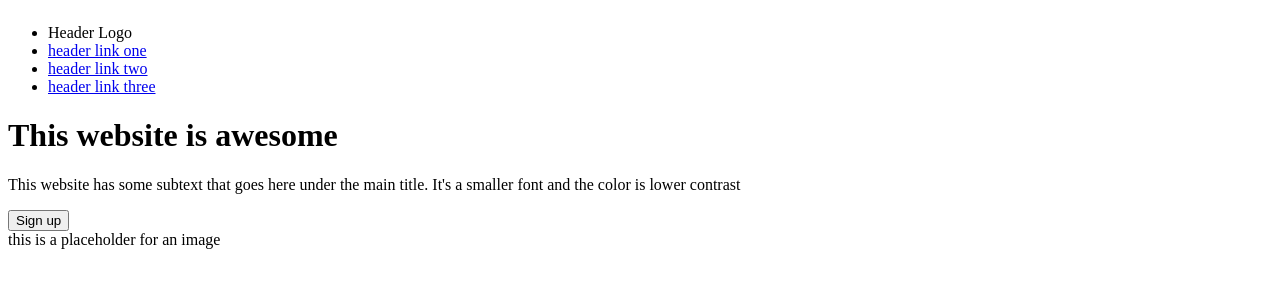
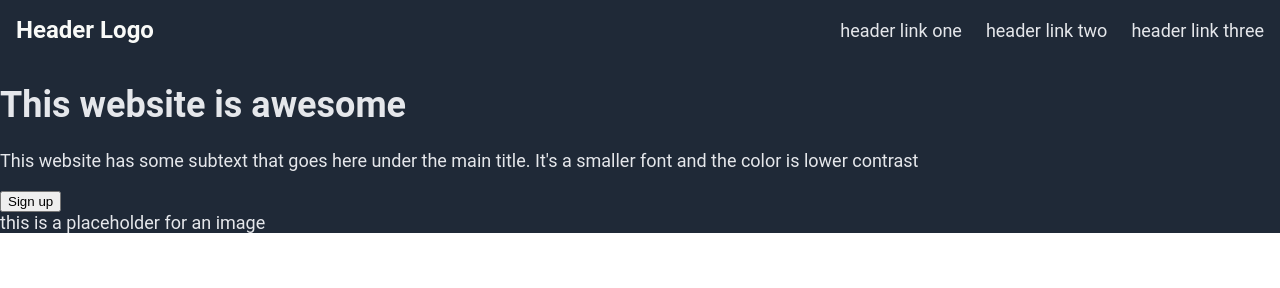
Before and after one commit to edwards955/landing-page, a plain HTML site: page index.html in a window 1280 px wide. Drawn offline with Linux system fonts and the light colour scheme.

Commit message:
Modify header to give links correct spacing

```diff
--- a/index.html
+++ b/index.html
@@ -7,14 +7,12 @@
     </head>
     <body>
         <div class="hero">
-            <div class="header">
-                <ul>
-                    <li>Header Logo</li>
+                <ul class="header">
+                    <li class="logo">Header Logo</li>
                     <li><a href="#">header link one</a></li>
                     <li><a href="#">header link two</a></li>
                     <li><a href="#">header link three</a></li>
                 </ul>
-            </div>
             <div class="hero-main">
                 <div class="left-main">
                     <h1>This website is awesome</h1>
--- a/style.css
+++ b/style.css
@@ -1,4 +1,44 @@
 body {
     display: flex;
     flex-direction: column;
+    margin: 0;
+    font-family: 'Roboto', sans-serif;
 }
+
+.hero {
+    background-color: #1F2937;
+    font-size: 18px;
+    color: #e5e7eb;
+}
+
+.header {
+    display: flex;
+    align-items: center;
+}
+
+/* .header, .hero-main {
+    margin-left: 48px;
+    margin-right: 48px;
+} */
+
+.logo {
+    font-size: 24px;
+    color: #F9FAF8;
+    font-weight: bold;
+    margin-right: auto;
+}
+
+.header {
+    list-style-type: none;
+    margin: 0;
+    padding: 16px;
+    display: flex;
+    justify-content: flex-end;
+    align-items: center;
+    gap: 24px;
+}
+
+a {
+    text-decoration: none;
+    color: #e5e7eb;
+}
```
